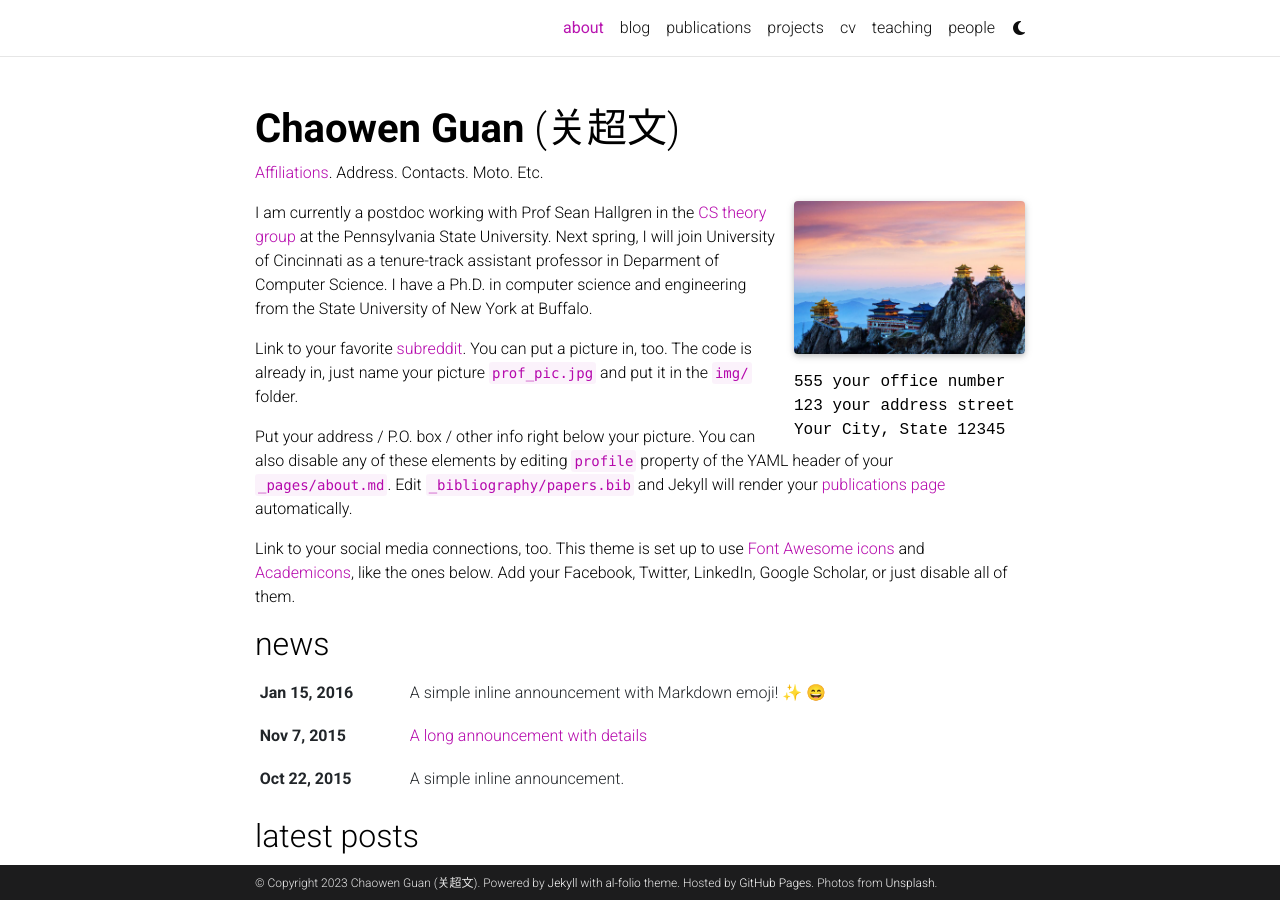
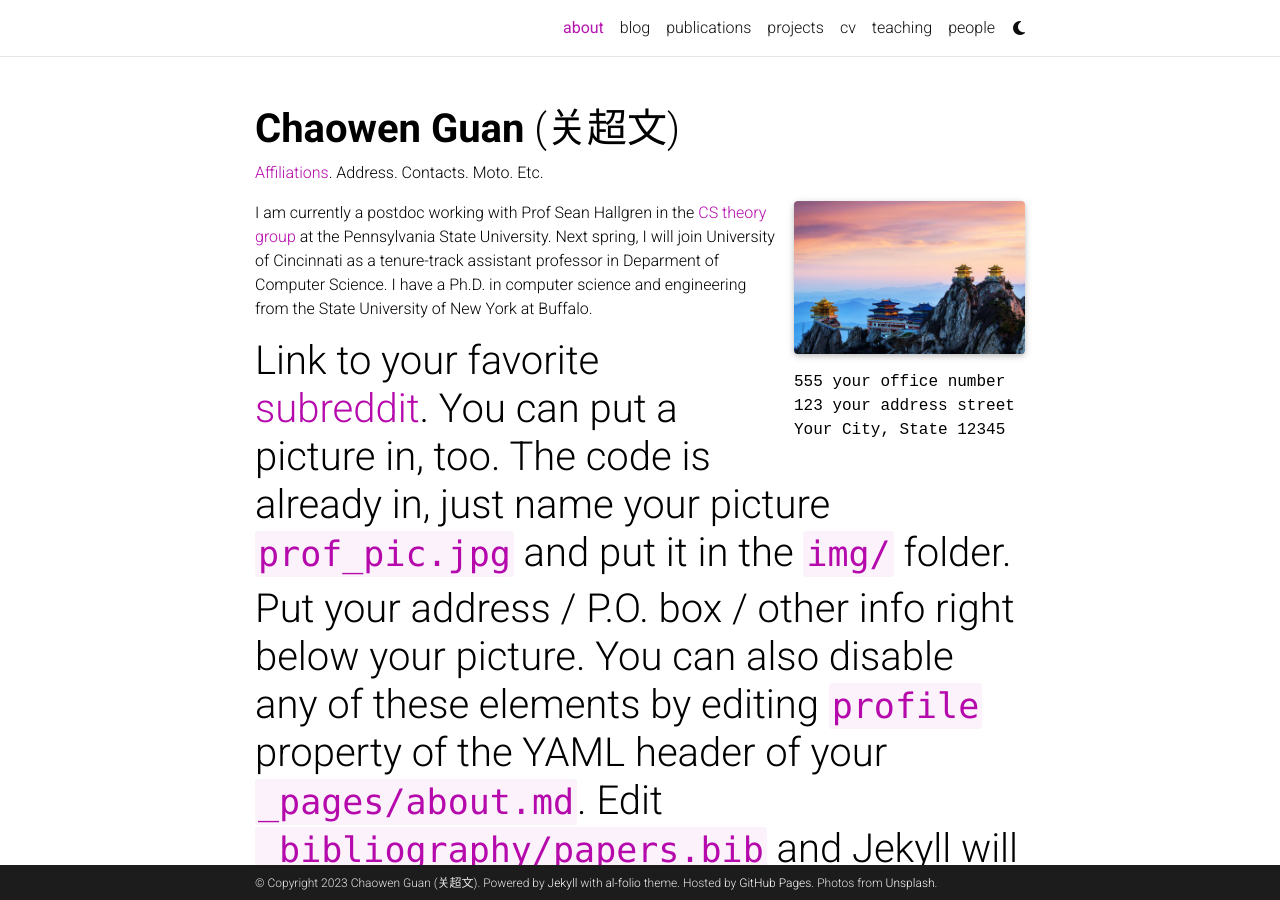
Before and after one commit to chaoweng/chaoweng.github.io, a Jekyll site: the page built from _pages/about.md, in a window 1280 px wide and 900 px high. Built offline with Jekyll 4.4.1, drawn with Linux system fonts in a browser that asks for light colours; full-size pictures stand in for the smaller copies a plugin makes; emoji names are drawn with the system emoji font; comment, search, counter and statistics services are not loaded; a style sheet for code colours, icons or effects is not loaded.

```diff
--- a/_pages/about.md
+++ b/_pages/about.md
@@ -21,8 +21,8 @@
 I am currently a postdoc working with Prof Sean Hallgren in the [CS theory group](https://theory.cse.psu.edu/) at the Pennsylvania State University. Next spring, I will join University of Cincinnati as a tenure-track assistant professor in Deparment of Computer Science. I have a Ph.D. in computer science and engineering from the State University of New York at Buffalo.
 
 
-Link to your favorite [subreddit](http://reddit.com). You can put a picture in, too. The code is already in, just name your picture `prof_pic.jpg` and put it in the `img/` folder.
+# Link to your favorite [subreddit](http://reddit.com). You can put a picture in, too. The code is already in, just name your picture `prof_pic.jpg` and put it in the `img/` folder.
 
-Put your address / P.O. box / other info right below your picture. You can also disable any of these elements by editing `profile` property of the YAML header of your `_pages/about.md`. Edit `_bibliography/papers.bib` and Jekyll will render your [publications page](/al-folio/publications/) automatically.
+# Put your address / P.O. box / other info right below your picture. You can also disable any of these elements by editing `profile` property of the YAML header of your `_pages/about.md`. Edit `_bibliography/papers.bib` and Jekyll will render your [publications page](/al-folio/publications/) automatically.
 
-Link to your social media connections, too. This theme is set up to use [Font Awesome icons](http://fortawesome.github.io/Font-Awesome/) and [Academicons](https://jpswalsh.github.io/academicons/), like the ones below. Add your Facebook, Twitter, LinkedIn, Google Scholar, or just disable all of them.
+# Link to your social media connections, too. This theme is set up to use [Font Awesome icons](http://fortawesome.github.io/Font-Awesome/) and [Academicons](https://jpswalsh.github.io/academicons/), like the ones below. Add your Facebook, Twitter, LinkedIn, Google Scholar, or just disable all of them.
```
